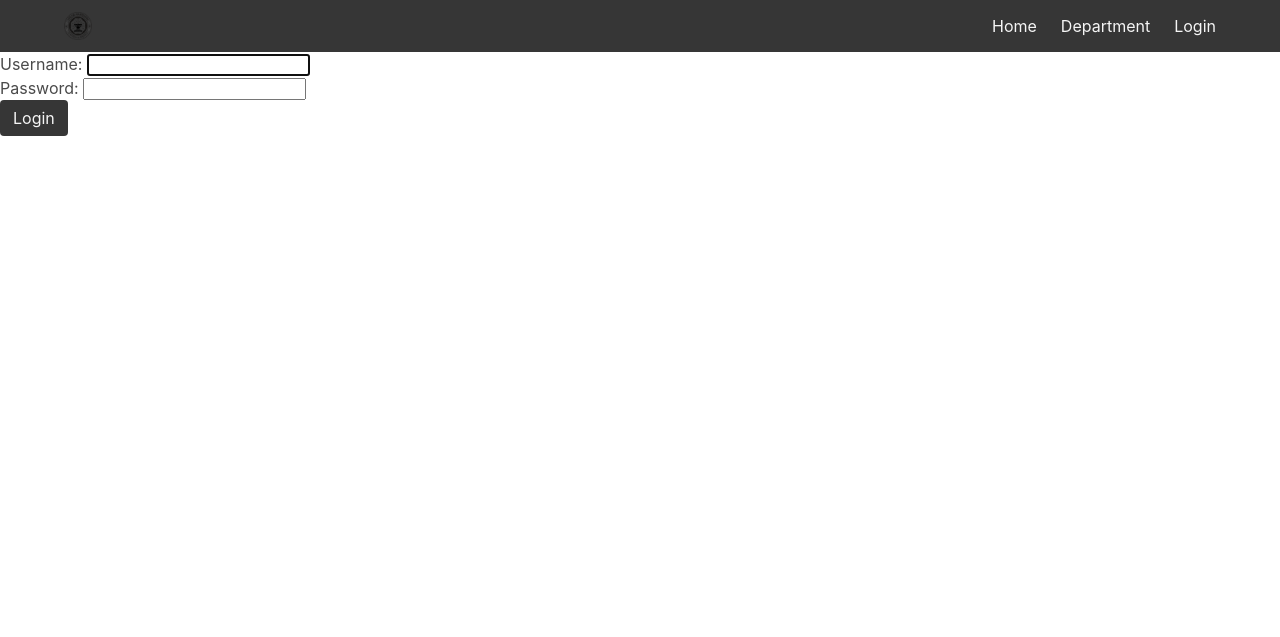
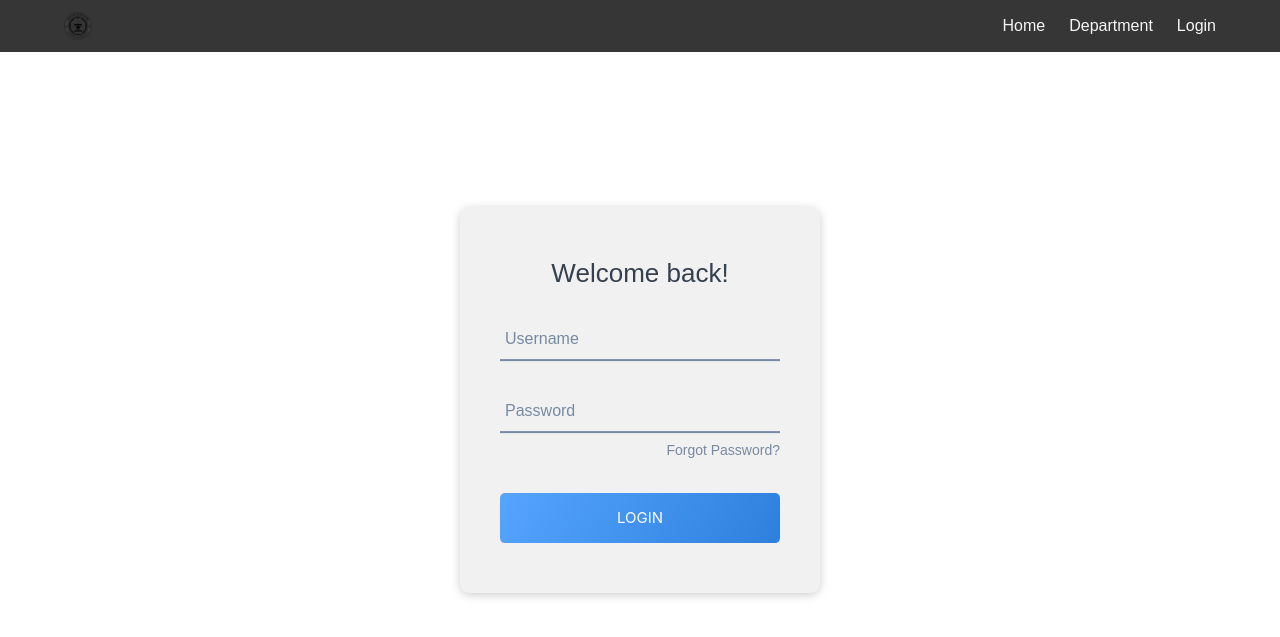
Before and after one commit to RavenColEvol/proctor-system, a Django app: page /login/ in a window 1280 px wide. Shown: the top 637 px of the page. Run offline with Django 3.2, Linux system fonts and the light colour scheme; parts of the project's set-up code (start-up, migrations or seed data) failed here and were passed over; some libraries are stand-ins or nearby versions.

Commit message:
v0.4 Login template changed

```diff
--- /dev/null
+++ b/proctorForm/static/css/style.css
@@ -0,0 +1,115 @@
+*{
+    margin: 0;
+    padding: 0;
+    text-decoration: none;
+    font-family: montserrat, sans-serif;
+    box-sizing: border-box;
+  }
+
+  body{
+    background: #E6F0F5;
+    color: #34404E;
+  }
+
+  .login-form{
+    width: 360px;
+    background: #f1f1f1;
+    position: relative;
+    margin: 0 auto 100px;
+    padding: 50px 40px;
+    border-radius: 10px;
+    z-index: 1;
+    box-shadow: 0 2px 10px rgba(0, 0, 0, 0.2);
+    position: absolute;
+    left: 50%;
+    top: 50%;
+    transform: translate(-50%,-50%);
+  }
+
+  .login-form h1{
+    text-align: center;
+    font-size: 26px;
+    line-height: 32px;
+  }
+
+  .txtb{
+    border-bottom: 2px solid #778AA2;
+    position: relative;
+    margin: 30px 0;
+  }
+
+  .txtp{
+    margin: 30px 0 5px 0 !important;
+  }
+
+  .txtb input{
+    font-size: 15px;
+    color: #34404E;
+    border: none;
+    width: 100%;
+    outline: none;
+    background: none;
+    padding: 0 5px;
+    height: 40px;
+  }
+
+  .txtb span::before{
+    content: attr(data-placeholder);
+    position: absolute;
+    top: 50%;
+    left: 5px;
+    color: #778AA2;
+    transform: translateY(-50%);
+    z-index: -1;
+    transition: .5s;
+  }
+
+  .txtb span::after{
+    content: '';
+    position: absolute;
+    width: 0%;
+    height: 2px;
+    background: linear-gradient(120deg,#55A5FF,#0A5EBD);
+    transition: .5s;
+  }
+
+  .focus + span::before{
+    top: -5px;
+  }
+  .focus + span::after{
+    width: 100%;
+  }
+
+  .bottom-text{
+    margin-bottom: 30px;
+    text-align: right;
+  }
+
+  .bottom-text a{
+    font-size: 14px;
+    line-height: 1.7;
+    color: #778AA2;
+  }
+
+  .bottom-text a:hover{
+    color: #0A5EBD;
+  }
+
+  .logbtn{
+    display: block;
+    width: 100%;
+    height: 50px;
+    font-size: 15px;
+    border: none;
+    border-radius: 5px;
+    background: linear-gradient(120deg,#55A5FF,#0A5EBD);
+    background-size: 200%;
+    color: #fff;
+    outline: none;
+    cursor: pointer;
+    transition: .5s;
+  }
+
+  .logbtn:hover{
+    background-position: right;
+  }
--- a/proctorForm/templates/registration/login.html
+++ b/proctorForm/templates/registration/login.html
@@ -1,11 +1,45 @@
 {%extends 'src/base.html'%}
+{% load staticfiles %}
 {%block title%}
     Login Form
 {%endblock%}
 {%block section%}
-    <form method='POST'>
+
+    <form method = "POST" class="login-form">
+        <h1>Welcome back!</h1>
+        {% csrf_token %}
+        <div class="txtb">
+        <input type="text" name="username">
+        <span data-placeholder="Username"></span>
+        </div>
+
+        <div class="txtb txtp">
+        <input type="password" name="password">
+        <span data-placeholder="Password"></span>
+        </div>
+
+        <div class="bottom-text">
+        <a href="#">Forgot Password?</a>
+        </div>
+
+        <input type="submit" class="logbtn" value="LOGIN">
+
+    </form>
+
+    <script type="text/javascript">
+    $(".txtb input").on("focus",function(){
+        $(this).addClass("focus");
+    });
+
+    $(".txtb input").on("blur",function(){
+        if($(this).val() == "")
+        $(this).removeClass("focus");
+    });
+
+    </script>
+    <!-- <form method='POST'>
         {%csrf_token%}
         {{form.as_p}}
         <button type='submit' class='button is-dark' >Login</button>
-    </form>
+    </form> -->
 {%endblock%}
--- a/proctorForm/templates/src/base.html
+++ b/proctorForm/templates/src/base.html
@@ -11,6 +11,7 @@
     <title>{%block title%}{%endblock%}</title>
     <!-- Bulma CDN -->
     <link rel="stylesheet" href="https://cdnjs.cloudflare.com/ajax/libs/bulma/0.7.5/css/bulma.min.css">
+    <link rel="stylesheet" href="{% static 'css/style.css' %}">
     <script defer src="https://use.fontawesome.com/releases/v5.3.1/js/all.js"></script>
 
   </head>
```
